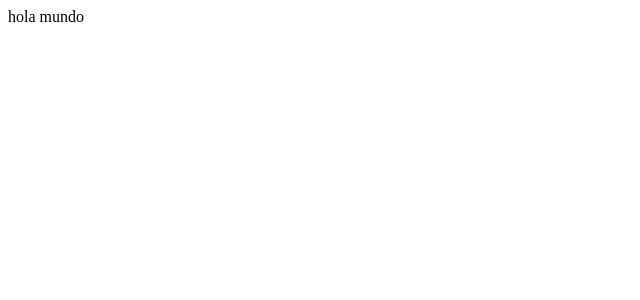
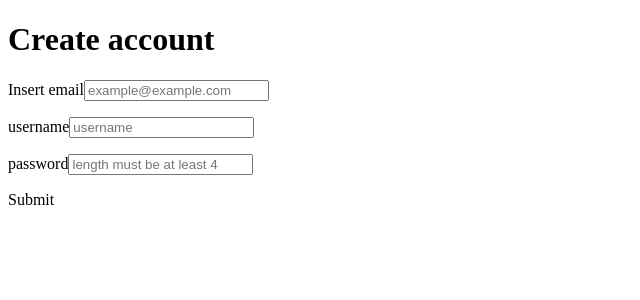
Before and after one commit to MarcosUgalde/News-app, a React (Vite) app in the folder frontend/: page /signup in a window 1280 px wide. Shown: the top 300 px of the page, without its empty margins (0-640 px from the left). Built offline with nearby package versions, Linux system fonts and the light colour scheme; no server answers.

Commit message:
feat: added Login page

```diff
--- a/frontend/src/main.jsx
+++ b/frontend/src/main.jsx
@@ -1,12 +1,18 @@
 import React from 'react'
 import ReactDOM from 'react-dom/client'
-import App from './App.jsx'
 import Provider from './context/Provider.jsx'
+import Register from './pages/Register/index.jsx'
+import Login from './pages/Login'
+import {Switch, Route, Redirect} from 'wouter'
 
 const Main = () => {
   return (
     <Provider>
-      <App />
+      <Switch>
+        <Route path='/signup' component={Register}/>
+        <Route path='/login' component={Login}/>
+        <Redirect to='/login' />
+      </Switch>
     </Provider>
   )
 }
--- /dev/null
+++ b/frontend/src/pages/Login/index.jsx
@@ -0,0 +1,7 @@
+function Login() {
+  return (
+    <>Login page</>
+  )
+}
+
+export default Login;
--- a/frontend/src/pages/Register/index.jsx
+++ b/frontend/src/pages/Register/index.jsx
@@ -36,6 +36,7 @@ function Register() {
                 <label>password</label>
                 <input type="password" id='password' placeholder='length must be at least 4' {...register("password", {required: true, minLength: 4})} />
                 <p>{formState.errors && errors[formState.errors?.password?.type]}</p>
+                <>Submit</>
             </form>
         </>
     )
```
